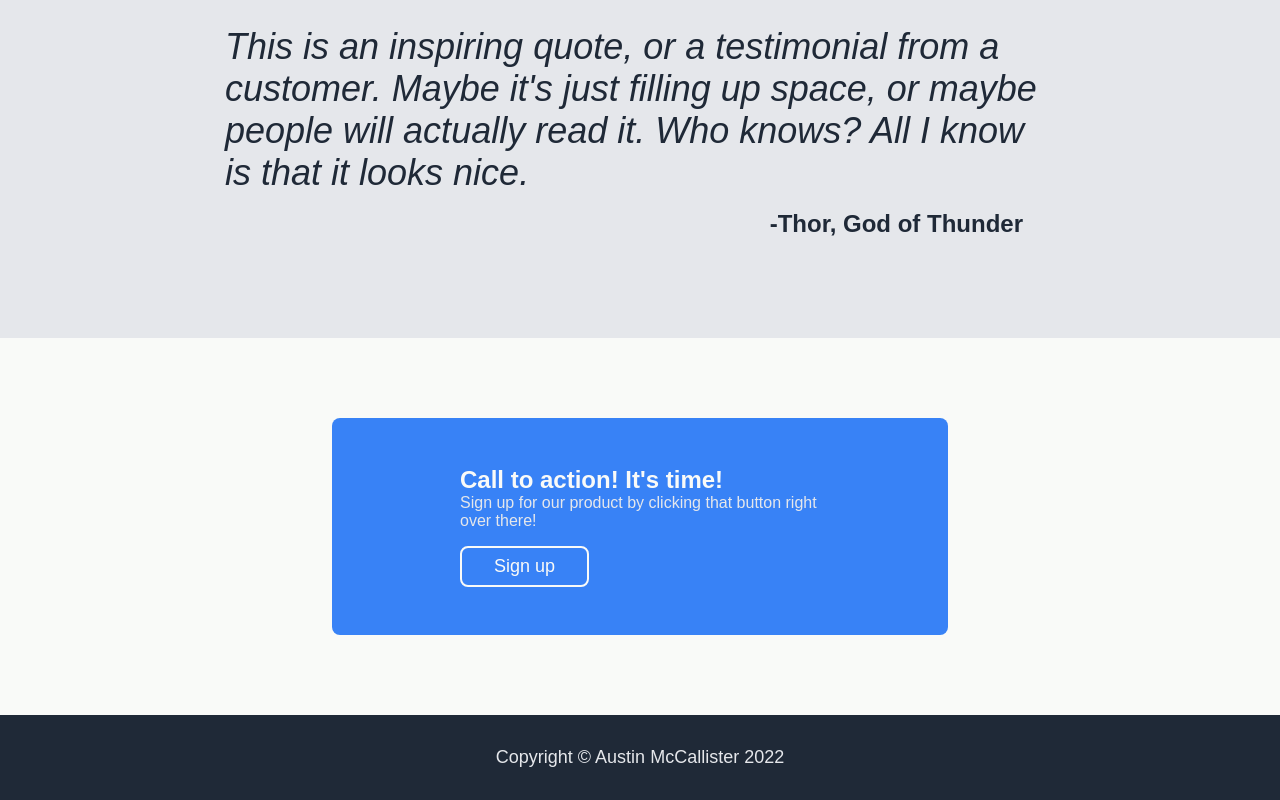
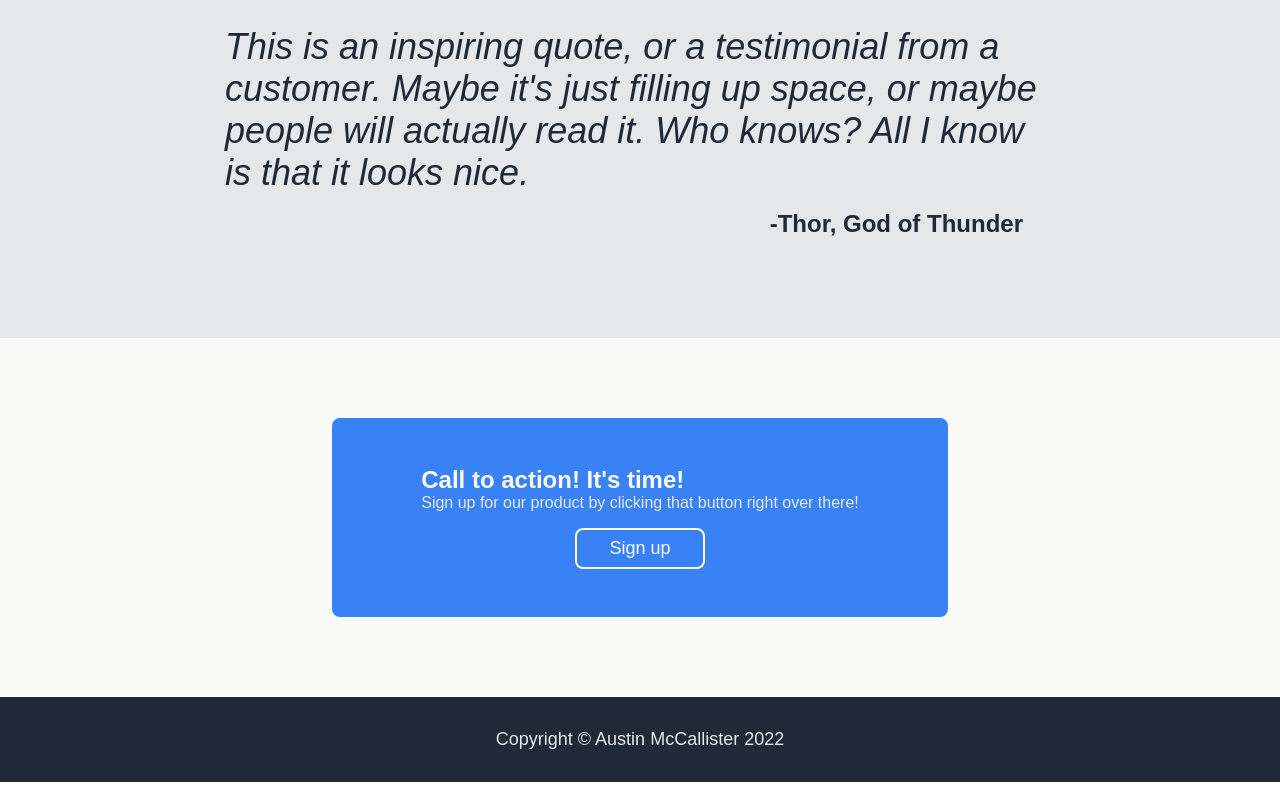
Before and after one commit to AustinMcCallister/odin-landing-page, a plain HTML site: page index.html in a window 1280 px wide. Shown: the part 1064-1864 px from the top of the page. Drawn offline with Linux system fonts and the light colour scheme.

Commit message:
Adjust bottom signup banner

```diff
--- a/style.css
+++ b/style.css
@@ -226,11 +226,11 @@ ul {
 .signup-container {
   display: flex;
   flex-wrap: wrap;
-  justify-content: space-between;
+  justify-content: space-around;
   align-items: center;
   background-color: #3882F6;
   border-radius: 8px;
-  padding: 48px 128px;
+  padding: 48px;
   gap: 16px;
   width: 55%;
 }
```
